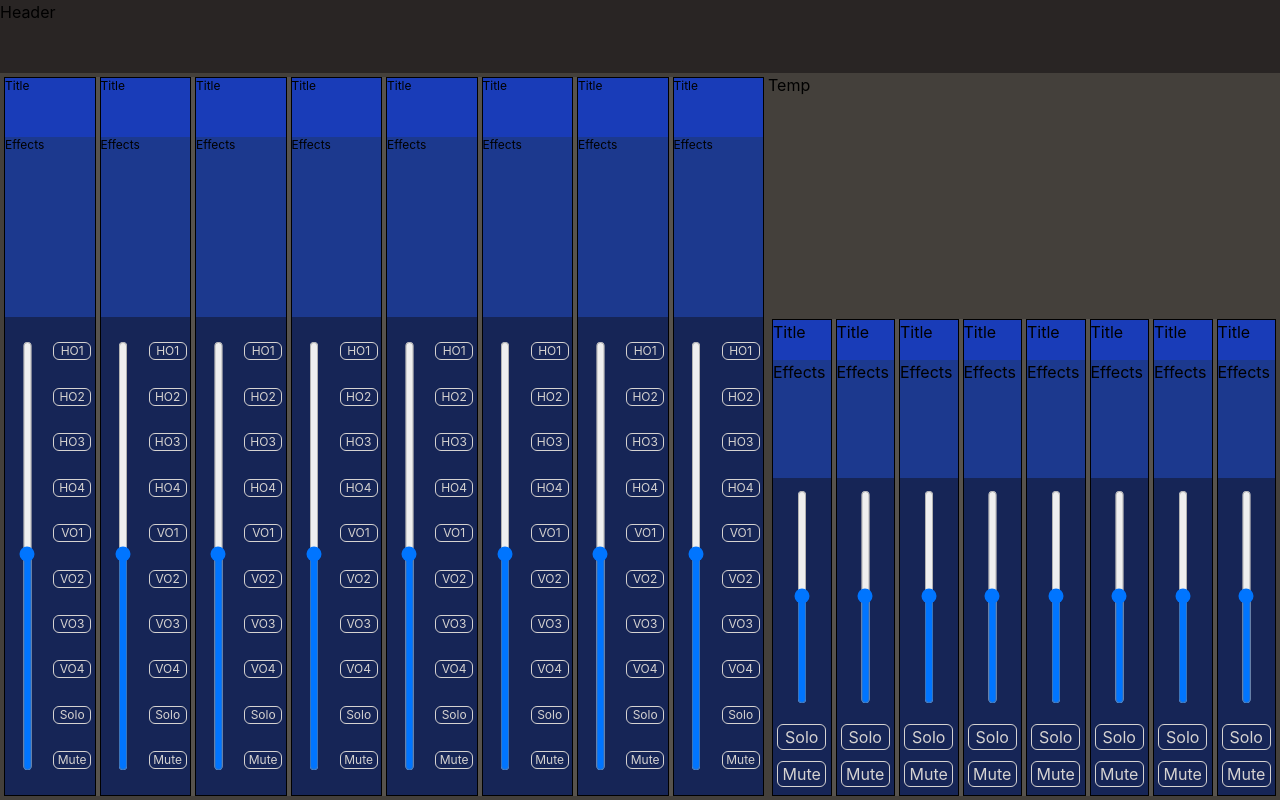
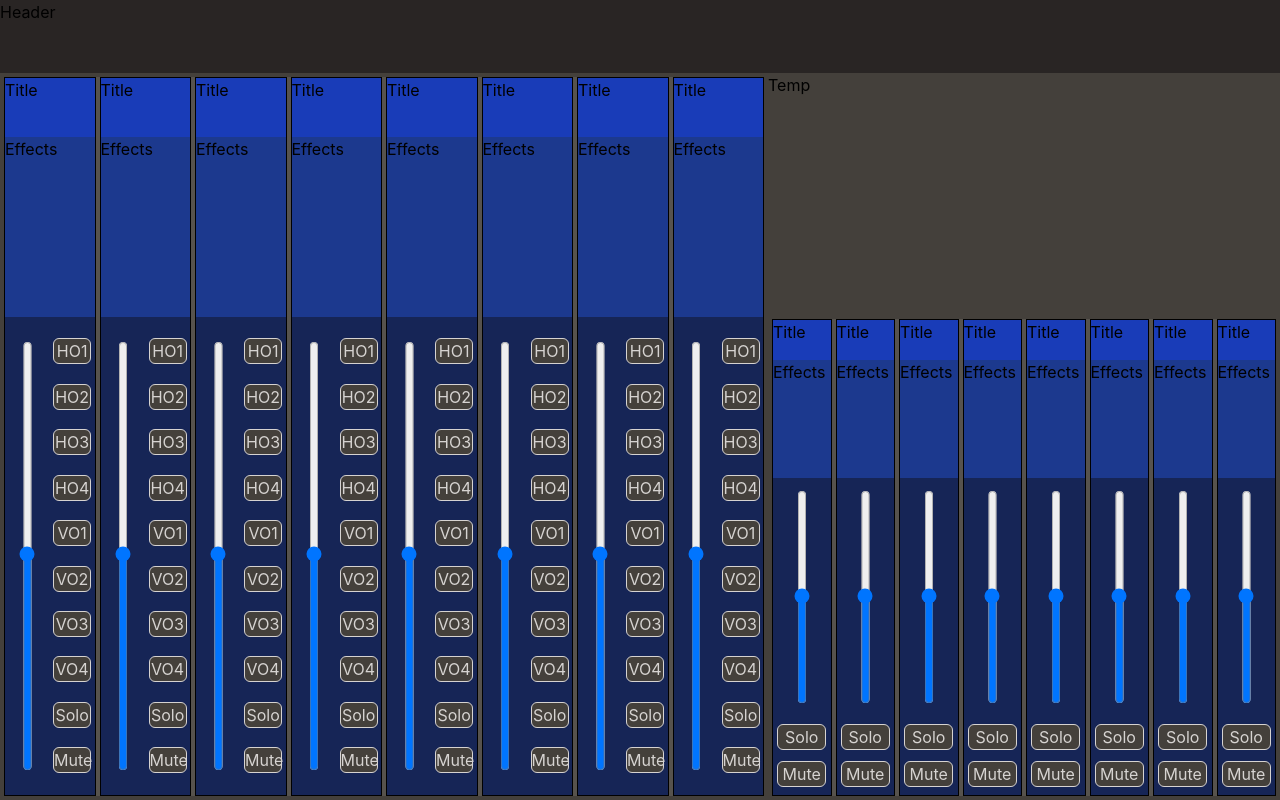
Before and after one commit to TheMythicalOX/Sofna, a React (Vite) app in the folder Sofna/: page / in a window 1280 px wide. Built offline with nearby package versions, Linux system fonts and the light colour scheme.

Commit message:
Updates to band buttons, need to have global value matrix for all of the buttons and more.

```diff
--- /dev/null
+++ b/Sofna/src/TSX/Components/BandButton.tsx
@@ -0,0 +1,24 @@
+import { useState } from "react";
+
+interface BandButtonProps {
+  title: string;
+}
+
+const bandButton = ({ title }: BandButtonProps) => {
+  const OnButtonClick = () => {
+    if (buttonColor === "bg-stone-700") {
+      setButtonColor("bg-green-700");
+    } else {
+      setButtonColor("bg-stone-700");
+    }
+  };
+  const [buttonColor, setButtonColor] = useState("bg-stone-700");
+  const bandButtons = `m-auto border rounded-md w-[85%] text-center text-stone-300 ${buttonColor}`;
+  return (
+    <button className={bandButtons} onClick={OnButtonClick}>
+      {title}
+    </button>
+  );
+};
+
+export default bandButton;
--- a/Sofna/src/TSX/Components/InBand.tsx
+++ b/Sofna/src/TSX/Components/InBand.tsx
@@ -1,8 +1,9 @@
+import BandButton from "./BandButton";
+import SoloButton from "./SoloButton";
+import MuteButton from "./MuteButton";
 const InBand = () => {
-  const bandButtons =
-    "m-auto border rounded-md w-[85%] text-stone-300 text-center";
   return (
-    <div className="flex-1 border grid grid-rows-12 text-xs">
+    <div className="flex-1 border grid grid-rows-12">
       <div className="row-span-1 bg-blue-800">Title</div>
       <div className="row-span-3 bg-blue-900">Effects</div>
       <div className="row-span-8 bg-blue-950 grid grid-cols-2 items-center">
@@ -13,16 +14,16 @@ const InBand = () => {
           className="[-webkit-appearance:slider-vertical] h-[90%] w-full m-auto"
         />
         <div className="h-[95%] bg-blue-950 grid grid-rows-10">
-          <div className={bandButtons}>HO1</div>
-          <div className={bandButtons}>HO2</div>
-          <div className={bandButtons}>HO3</div>
-          <div className={bandButtons}>HO4</div>
-          <div className={bandButtons}>VO1</div>
-          <div className={bandButtons}>VO2</div>
-          <div className={bandButtons}>VO3</div>
-          <div className={bandButtons}>VO4</div>
-          <div className={bandButtons}>Solo</div>
-          <div className={bandButtons}>Mute</div>
+          <BandButton title="HO1"></BandButton>
+          <BandButton title="HO2"></BandButton>
+          <BandButton title="HO3"></BandButton>
+          <BandButton title="HO4"></BandButton>
+          <BandButton title="VO1"></BandButton>
+          <BandButton title="VO2"></BandButton>
+          <BandButton title="VO3"></BandButton>
+          <BandButton title="VO4"></BandButton>
+          <SoloButton title=""></SoloButton>
+          <MuteButton title=""></MuteButton>
         </div>
       </div>
     </div>
--- /dev/null
+++ b/Sofna/src/TSX/Components/MuteButton.tsx
@@ -0,0 +1,24 @@
+import { useState } from "react";
+
+interface BandButtonProps {
+  title: string;
+}
+
+const MuteButton = ({ title }: BandButtonProps) => {
+  const OnButtonClick = () => {
+    if (buttonColor === "bg-stone-700") {
+      setButtonColor("bg-red-700");
+    } else {
+      setButtonColor("bg-stone-700");
+    }
+  };
+  const [buttonColor, setButtonColor] = useState("bg-stone-700");
+  const bandButtons = `m-auto border rounded-md w-[85%] text-center text-stone-300 ${buttonColor}`;
+  return (
+    <button className={bandButtons} onClick={OnButtonClick}>
+      Mute
+    </button>
+  );
+};
+
+export default MuteButton;
--- a/Sofna/src/TSX/Components/OutBand.tsx
+++ b/Sofna/src/TSX/Components/OutBand.tsx
@@ -1,3 +1,5 @@
+import SoloButton from "./SoloButton";
+import MuteButton from "./MuteButton";
 const OutBand = () => {
   const bandButtons =
     "m-auto border rounded-md w-[85%] text-stone-300 text-center";
@@ -13,8 +15,8 @@ const OutBand = () => {
           className="[-webkit-appearance:slider-vertical] h-[90%] w-full m-auto row-span-3"
         />
         <div className="h-[95%] bg-blue-950 grid grid-rows-2 row-span-1">
-          <div className={bandButtons}>Solo</div>
-          <div className={bandButtons}>Mute</div>
+          <SoloButton title=""></SoloButton>
+          <MuteButton title=""></MuteButton>
         </div>
       </div>
     </div>
--- /dev/null
+++ b/Sofna/src/TSX/Components/SoloButton.tsx
@@ -0,0 +1,24 @@
+import { useState } from "react";
+
+interface BandButtonProps {
+  title: string;
+}
+
+const SoloButton = ({ title }: BandButtonProps) => {
+  const OnButtonClick = () => {
+    if (buttonColor === "bg-stone-700") {
+      setButtonColor("bg-yellow-700");
+    } else {
+      setButtonColor("bg-stone-700");
+    }
+  };
+  const [buttonColor, setButtonColor] = useState("bg-stone-700");
+  const bandButtons = `m-auto border rounded-md w-[85%] text-center text-stone-300 ${buttonColor}`;
+  return (
+    <button className={bandButtons} onClick={OnButtonClick}>
+      Solo
+    </button>
+  );
+};
+
+export default SoloButton;
```
